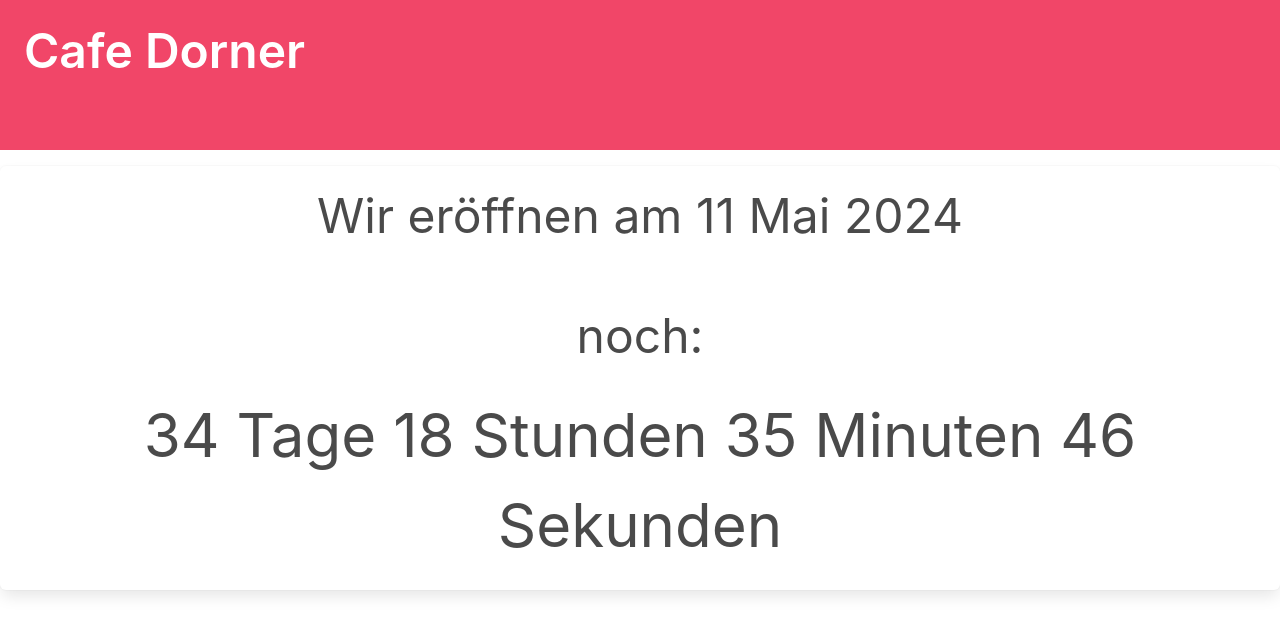
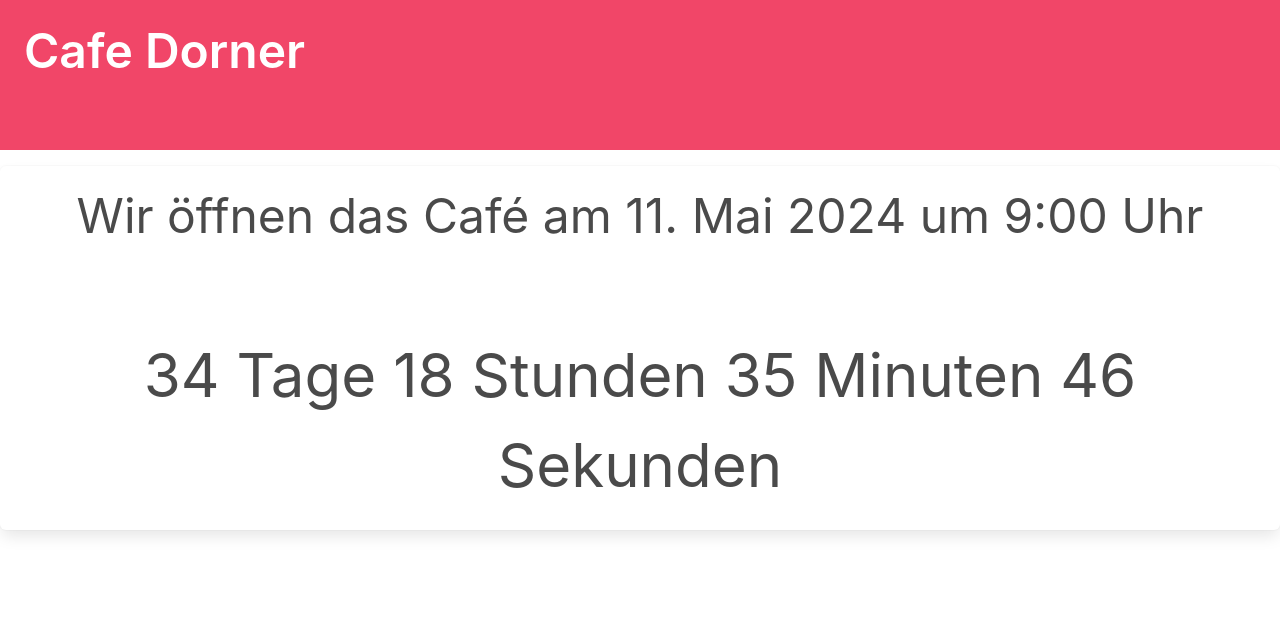
Before and after one commit to pumucklll/menue, a Django app: page / in a window 1280 px wide. Shown: the top 630 px of the page. Run offline with Django 5.2, Linux system fonts and the light colour scheme.

Commit message:
28 Timer 2 ok

```diff
--- a/templates/event.html
+++ b/templates/event.html
@@ -48,9 +48,9 @@
     <form class="box">
       <div class="field">
           <p class="subtitle is-1">
-                Wir eröffnen am 11 Mai 2024
+                Wir öffnen das Café am 11. Mai 2024 um 9:00 Uhr
               <br>
-                <br> noch: <p id="demo"></p>
+                <br>  <p id="demo"></p>
           </p>
       </div>
     </form>
```
